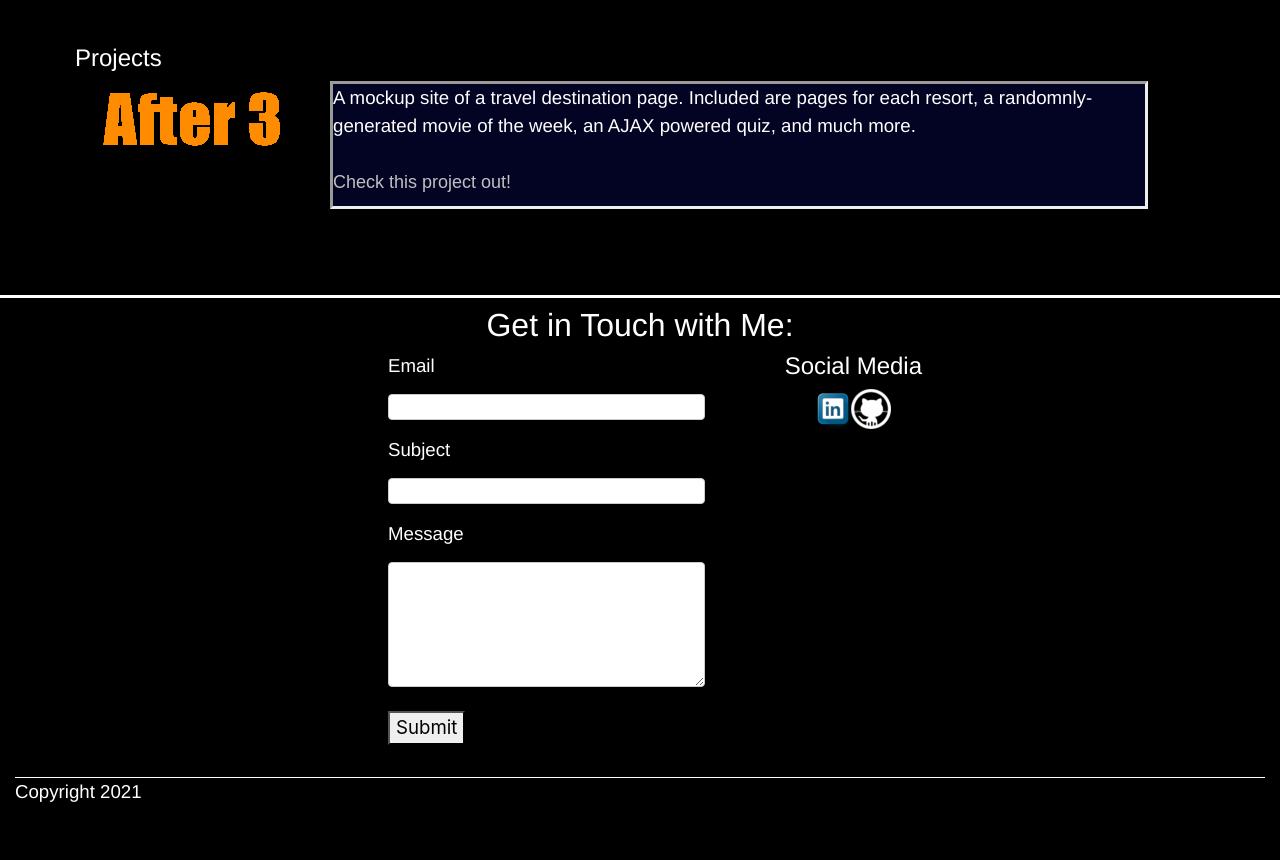
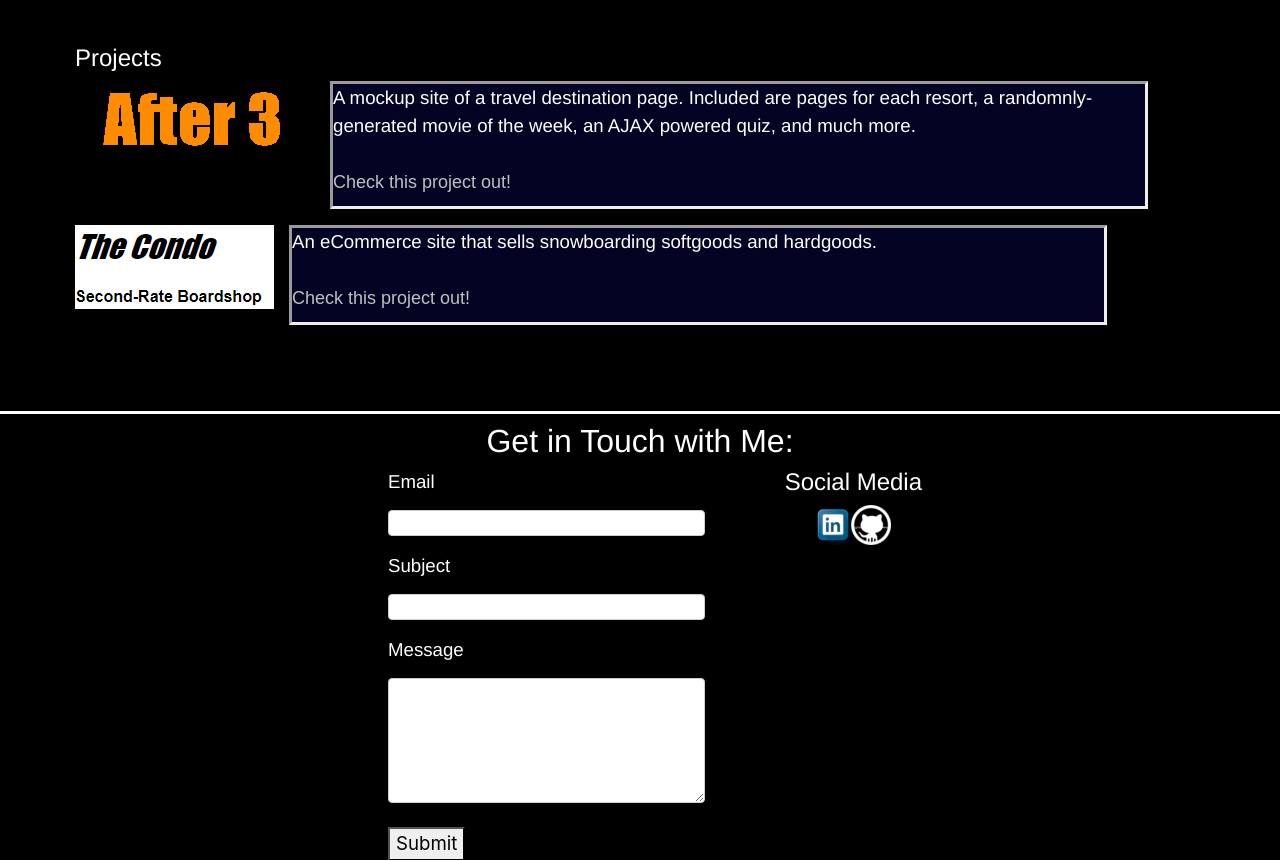
Before and after one commit to roc2246/myPortfolio, a PHP site: page / in a window 1280 px wide. Shown: the part 651-1511 px from the top of the page. Before the commit the page ends 1473 px from the top, so only its background shows below. Run offline with PHP 8.4, Linux system fonts and the light colour scheme.

Commit message:
Additional Project

```diff
--- a/index.php
+++ b/index.php
@@ -55,6 +55,14 @@
          <a href="http://roc09090.classweb.ccv.edu/intro_to_prog/FinalProject/index.php">Check this project out!</a>
         </p>
 </div>
+<div class="col-sm-2.5">
+<img src="images/projects/theCondo.png" alt="The Condo">
+</div>
+<div class="col-sm-9">
+<p id="main">An eCommerce site that sells snowboarding softgoods and hardgoods.<br><br>
+         <a href="">Check this project out!</a>
+        </p>
+</div>
 </div>
 
 </div>
```
Also changed, not shown: images/projects/theCondo.png (added), 1 other file.
